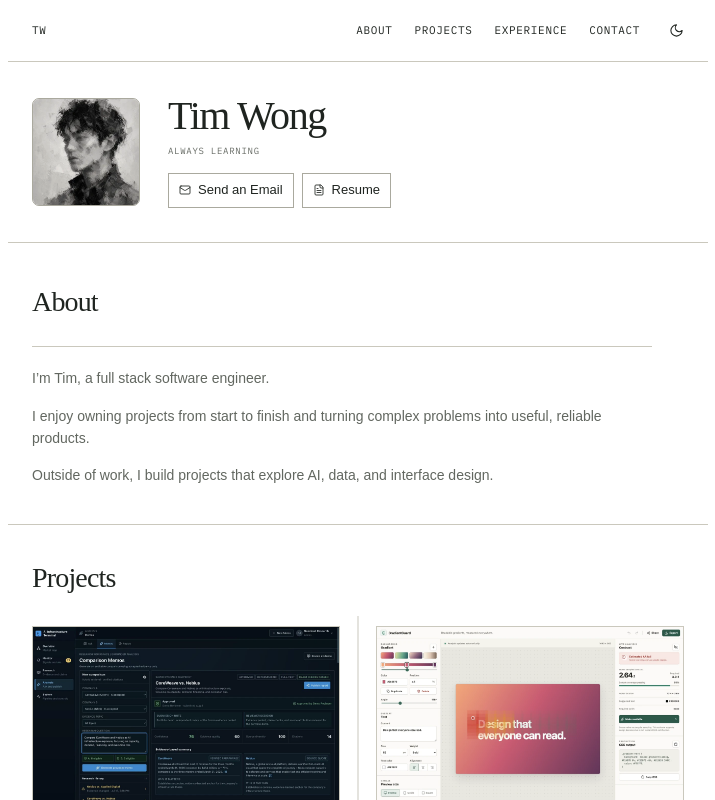
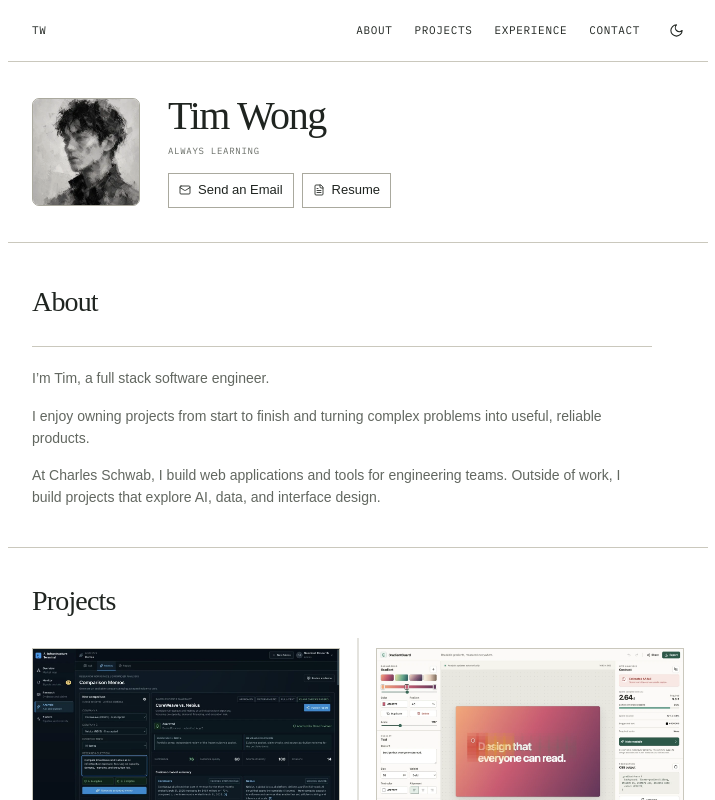
Before and after one commit to timwong101/my-portfolio, a React (Vite) app: page / in a window 1280 px wide. Shown: the top 800 px of the page, without its empty margins (282-997 px from the left). Built offline with nearby package versions, Linux system fonts and the light colour scheme; a web font is replaced by a local one.

Commit message:
Connect About closing paragraph to Schwab experience

```diff
--- a/src/App.tsx
+++ b/src/App.tsx
@@ -192,6 +192,7 @@ function App() {
                 useful, reliable products.
               </p>
               <p>
+                At Charles Schwab, I build web applications and tools for engineering teams.
                 Outside of work, I build projects that explore AI, data, and interface design.
               </p>
             </div>
```
